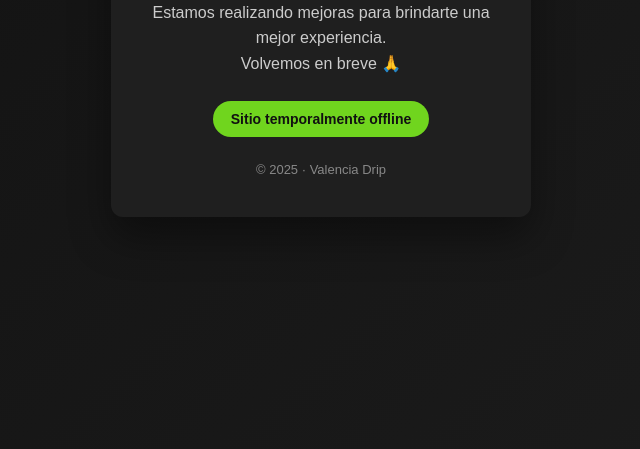
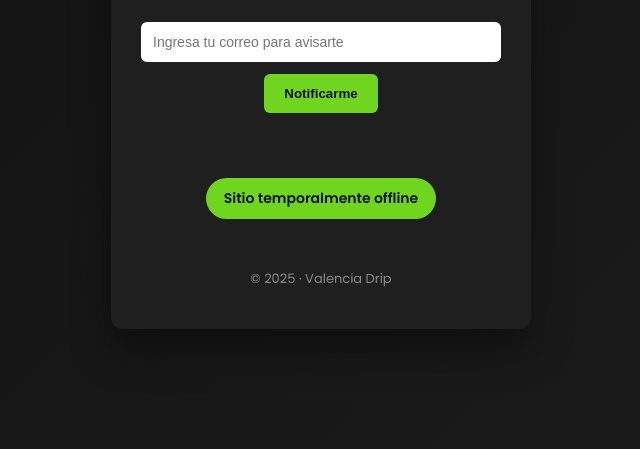
Before and after one commit to Jepuj21/valenciadrip, a plain HTML site: page index.html in a window 1280 px wide. Shown: the part 351-800 px from the top of the page, without its empty margins (319-959 px from the left). Drawn offline with Linux system fonts and the light colour scheme.

Commit message:
Add email notification form and improve styling
Added a notification form for users to enter their email for updates when the site is back online. Enhanced styling and added hover effects to the maintenance box.

```diff
--- a/index.html
+++ b/index.html
@@ -4,6 +4,7 @@
   <meta charset="UTF-8">
   <title>Estamos en mantenimiento</title>
   <meta name="viewport" content="width=device-width, initial-scale=1.0">
+  <link href="https://fonts.googleapis.com/css2?family=Poppins:wght@400;600&display=swap" rel="stylesheet">
 
   <style>
     * {
@@ -16,10 +17,11 @@
       font-family: 'Poppins', Arial, sans-serif;
       background: linear-gradient(135deg, #111, #1c1c1c);
       color: #fff;
-      height: 100vh;
+      min-height: 100vh;
       display: flex;
       align-items: center;
       justify-content: center;
+      padding: 20px;
     }
 
     .maintenance-box {
@@ -28,12 +30,17 @@
       border-radius: 12px;
       text-align: center;
       max-width: 420px;
-      width: 90%;
+      width: 100%;
       box-shadow: 0 20px 40px rgba(0,0,0,0.4);
+      transition: transform 0.3s;
+    }
+
+    .maintenance-box:hover {
+      transform: translateY(-5px);
     }
 
     .maintenance-box h1 {
-      font-size: 28px;
+      font-size: 32px;
       margin-bottom: 15px;
       color: #f5f5f5;
     }
@@ -53,6 +60,45 @@
       font-weight: 600;
       border-radius: 50px;
       font-size: 14px;
+      margin-bottom: 25px;
+    }
+
+    form {
+      display: flex;
+      flex-direction: column;
+      align-items: center;
+      gap: 12px;
+      margin-bottom: 20px;
+    }
+
+    input[type="email"] {
+      padding: 12px;
+      width: 100%;
+      border-radius: 6px;
+      border: none;
+      outline: none;
+      font-size: 14px;
+    }
+
+    button {
+      padding: 12px 20px;
+      background: #70d51e;
+      color: #111;
+      border: none;
+      border-radius: 6px;
+      font-weight: 600;
+      cursor: pointer;
+      transition: background 0.3s;
+    }
+
+    button:hover {
+      background: #5cb816;
+    }
+
+    #msg {
+      font-size: 14px;
+      color: #70d51e;
+      min-height: 20px;
     }
 
     footer {
@@ -64,14 +110,19 @@
 </head>
 
 <body>
-
   <div class="maintenance-box">
     <h1>Estamos en mantenimiento</h1>
     <p>
-      Estamos realizando mejoras para brindarte una mejor experiencia.
-      <br>
-      Volvemos en breve 🙏
+      Estamos realizando mejoras para brindarte una mejor experiencia.<br>
+      Vuelve pronto 🙏
     </p>
+
+    <form id="form" onsubmit="submitForm(event)">
+      <input type="email" name="email" id="email" required placeholder="Ingresa tu correo para avisarte">
+      <button type="submit">Notificarme</button>
+    </form>
+
+    <p id="msg"></p>
 
     <div class="badge">Sitio temporalmente offline</div>
 
@@ -80,5 +131,24 @@
     </footer>
   </div>
 
+<script>
+function submitForm(e){
+  e.preventDefault();
+  const email = document.getElementById('email').value;
+  const url = "https://script.google.com/macros/s/AKfycbzeYZSVskeOweklTYHYm2m9BsTkQ1LvoQh8QdOjSEdj8cBD2zmVczBBw4iiQHD_zybi/exec"; // pega aquí tu Web App URL
+
+  fetch(url, {
+    method: "POST",
+    mode: "no-cors",
+    headers: {"Content-Type": "application/x-www-form-urlencoded"},
+    body: "email=" + encodeURIComponent(email)
+  }).then(() => {
+    document.getElementById('msg').innerText = "¡Gracias! Te avisaremos cuando volvamos online 😊";
+    document.getElementById('form').reset();
+  }).catch((err) => {
+    document.getElementById('msg').innerText = "Ocurrió un error, intenta de nuevo ❌";
+  });
+}
+</script>
 </body>
 </html>
```
